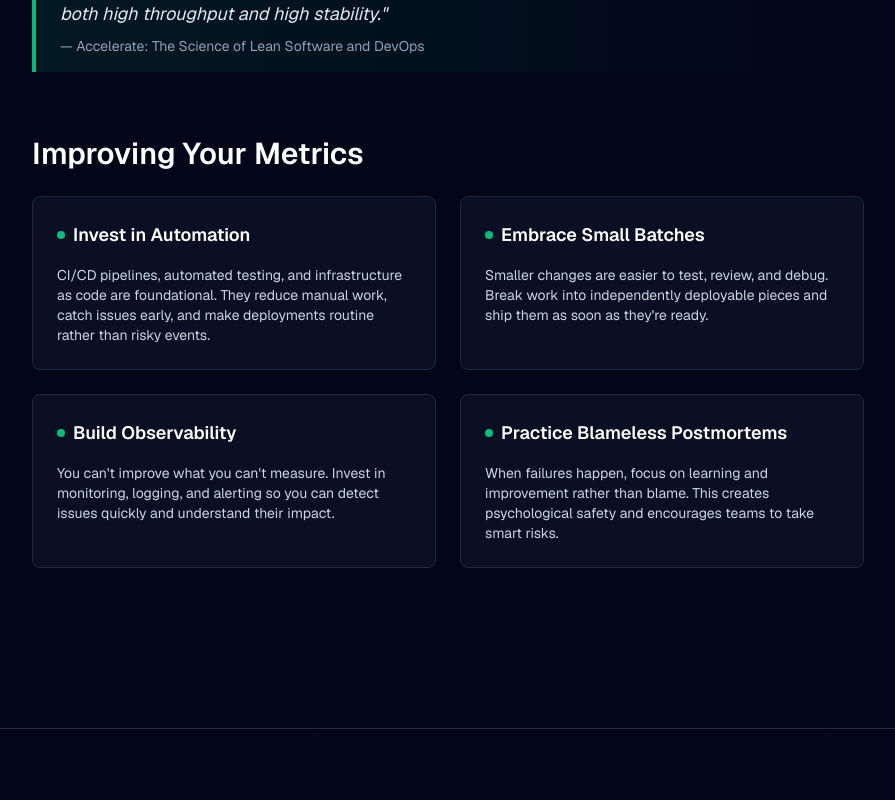
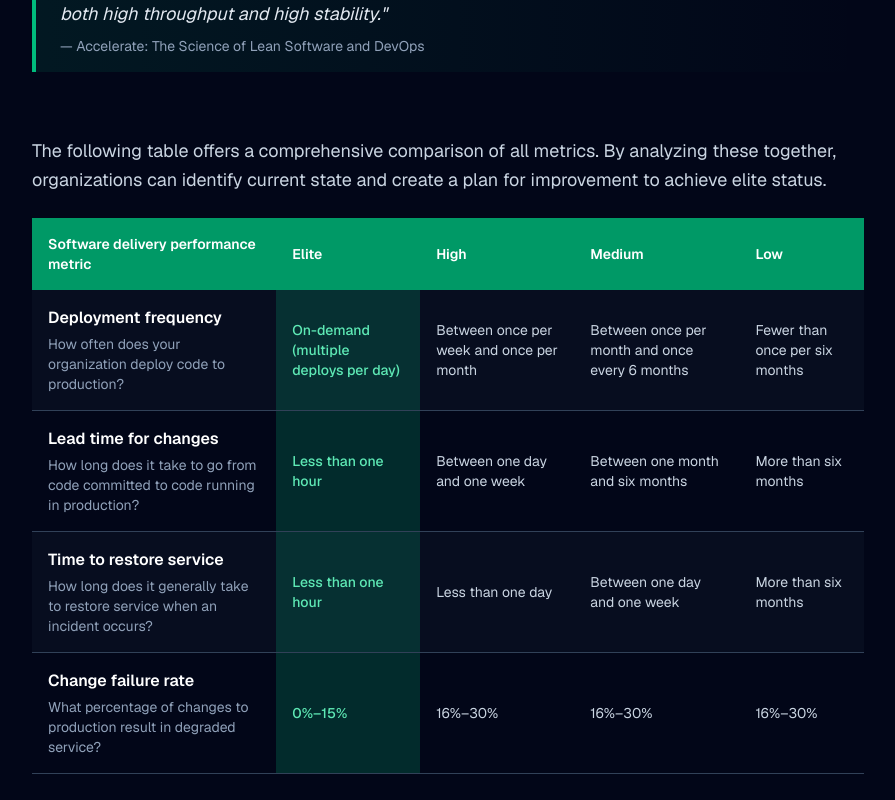
Before and after one commit to Daymannovaes/mindlabs-lp, a Next.js app: page /concepts/metrics in a window 1280 px wide. Shown: the part 3120-3920 px from the top of the page, without its empty margins (192-1087 px from the left). Built offline with nearby package versions, Linux system fonts and the light colour scheme.

Commit message:
add metrics page

```diff
--- a/src/pages/concepts/metrics.tsx
+++ b/src/pages/concepts/metrics.tsx
@@ -1,6 +1,7 @@
 import Image from 'next/image';
 import Link from 'next/link';
 import { Geist, Geist_Mono } from "next/font/google";
+import { redirect } from '@/utils/redirect';
 
 const geistSans = Geist({
   variable: "--font-geist-sans",
@@ -237,10 +238,73 @@ export default function MetricsArticle() {
             </div>
           </div>
 
+
+          {/* Summary Table */}
+          <div className="mb-16">
+            <p className="text-lg text-slate-300 leading-relaxed mb-6">
+              The following table offers a comprehensive comparison of all metrics. By analyzing these together, organizations can identify current state and create a plan for improvement to achieve elite status.
+            </p>
+            <div className="overflow-x-auto">
+              <table className="w-full border-collapse">
+                <thead>
+                  <tr className="bg-emerald-600 text-white">
+                    <th className="text-left py-4 px-4 font-semibold text-sm">Software delivery performance metric</th>
+                    <th className="text-left py-4 px-4 font-semibold text-sm">Elite</th>
+                    <th className="text-left py-4 px-4 font-semibold text-sm">High</th>
+                    <th className="text-left py-4 px-4 font-semibold text-sm">Medium</th>
+                    <th className="text-left py-4 px-4 font-semibold text-sm">Low</th>
+                  </tr>
+                </thead>
+                <tbody className="text-slate-300">
+                  <tr className="border-b border-slate-700 bg-slate-900/40">
+                    <td className="py-4 px-4">
+                      <div className="font-semibold text-white mb-1">Deployment frequency</div>
+                      <div className="text-sm text-slate-400">How often does your organization deploy code to production?</div>
+                    </td>
+                    <td className="py-4 px-4 text-sm bg-emerald-500/20 text-emerald-300 font-medium">On-demand (multiple deploys per day)</td>
+                    <td className="py-4 px-4 text-sm">Between once per week and once per month</td>
+                    <td className="py-4 px-4 text-sm">Between once per month and once every 6 months</td>
+                    <td className="py-4 px-4 text-sm">Fewer than once per six months</td>
+                  </tr>
+                  <tr className="border-b border-slate-700">
+                    <td className="py-4 px-4">
+                      <div className="font-semibold text-white mb-1">Lead time for changes</div>
+                      <div className="text-sm text-slate-400">How long does it take to go from code committed to code running in production?</div>
+                    </td>
+                    <td className="py-4 px-4 text-sm bg-emerald-500/20 text-emerald-300 font-medium">Less than one hour</td>
+                    <td className="py-4 px-4 text-sm">Between one day and one week</td>
+                    <td className="py-4 px-4 text-sm">Between one month and six months</td>
+                    <td className="py-4 px-4 text-sm">More than six months</td>
+                  </tr>
+                  <tr className="border-b border-slate-700 bg-slate-900/40">
+                    <td className="py-4 px-4">
+                      <div className="font-semibold text-white mb-1">Time to restore service</div>
+                      <div className="text-sm text-slate-400">How long does it generally take to restore service when an incident occurs?</div>
+                    </td>
+                    <td className="py-4 px-4 text-sm bg-emerald-500/20 text-emerald-300 font-medium">Less than one hour</td>
+                    <td className="py-4 px-4 text-sm">Less than one day</td>
+                    <td className="py-4 px-4 text-sm">Between one day and one week</td>
+                    <td className="py-4 px-4 text-sm">More than six months</td>
+                  </tr>
+                  <tr className="border-b border-slate-700">
+                    <td className="py-4 px-4">
+                      <div className="font-semibold text-white mb-1">Change failure rate</div>
+                      <div className="text-sm text-slate-400">What percentage of changes to production result in degraded service?</div>
+                    </td>
+                    <td className="py-4 px-4 text-sm bg-emerald-500/20 text-emerald-300 font-medium">0%–15%</td>
+                    <td className="py-4 px-4 text-sm">16%–30%</td>
+                    <td className="py-4 px-4 text-sm">16%–30%</td>
+                    <td className="py-4 px-4 text-sm">16%–30%</td>
+                  </tr>
+                </tbody>
+              </table>
+            </div>
+          </div>
+
           {/* How to Improve */}
           <div className="mb-16">
             <h2 className="text-2xl sm:text-3xl font-semibold text-white mb-6">
-              Improving Your Metrics
+              How to Improve Your Metrics
             </h2>
             <div className="grid md:grid-cols-2 gap-6">
               <div className="bg-slate-900/60 rounded-lg border border-slate-800 p-6">
@@ -301,12 +365,15 @@ export default function MetricsArticle() {
             foundation for sustainable high performance.
           </p>
           <div className="flex flex-col sm:flex-row items-center justify-center gap-4">
-            <Link
-              href="/#contact"
+            <button
+              type="button"
               className="inline-flex items-center justify-center rounded-full bg-emerald-500 px-8 py-3 text-base font-semibold text-white shadow-lg shadow-emerald-500/30 hover:bg-emerald-600 focus:outline-none focus:ring-2 focus:ring-emerald-500 focus:ring-offset-2 focus:ring-offset-slate-950 transition-colors"
+              onClick={() => {
+                redirect("mailto:contact@solvelabs.dev?utm_source=metrics_article");
+              }}
             >
               Schedule a Consultation
-            </Link>
+            </button>
             <Link
               href="/"
               className="inline-flex items-center justify-center rounded-full border border-slate-700 bg-slate-900/50 px-8 py-3 text-base font-semibold text-slate-100 hover:border-slate-500 hover:bg-slate-900 focus:outline-none focus:ring-2 focus:ring-slate-400 focus:ring-offset-2 focus:ring-offset-slate-950 transition-colors"
--- a/src/pages/index.tsx
+++ b/src/pages/index.tsx
@@ -1,5 +1,6 @@
 import Image from 'next/image';
 import { Geist, Geist_Mono } from "next/font/google";
+import { redirect } from '@/utils/redirect';
 const geistSans = Geist({
   variable: "--font-geist-sans",
   subsets: ["latin"],
@@ -492,12 +493,15 @@ export default function Home() {
             Let's discuss how we can support your JavaScript and TypeScript projects.
           </p>
           <div className="flex flex-col sm:flex-row items-center justify-center gap-4">
-            <a
-              href="mailto:contact@solvelabs.dev"
+            <button
+              type="button"
               className="inline-flex items-center justify-center rounded-full bg-emerald-500 px-8 py-3 text-base font-semibold text-white shadow-lg shadow-emerald-500/30 hover:bg-emerald-600 focus:outline-none focus:ring-2 focus:ring-emerald-500 focus:ring-offset-2 focus:ring-offset-slate-950 transition-colors"
+              onClick={() => {
+                redirect("mailto:contact@solvelabs.dev");
+              }}
             >
               Get in touch
-            </a>
+            </button>
             <a
               href="mailto:contact@solvelabs.dev?subject=Consultation Request"
               className="inline-flex items-center justify-center rounded-full border border-slate-700 bg-slate-900/50 px-8 py-3 text-base font-semibold text-slate-100 hover:border-slate-500 hover:bg-slate-900 focus:outline-none focus:ring-2 focus:ring-slate-400 focus:ring-offset-2 focus:ring-offset-slate-950 transition-colors"
```
